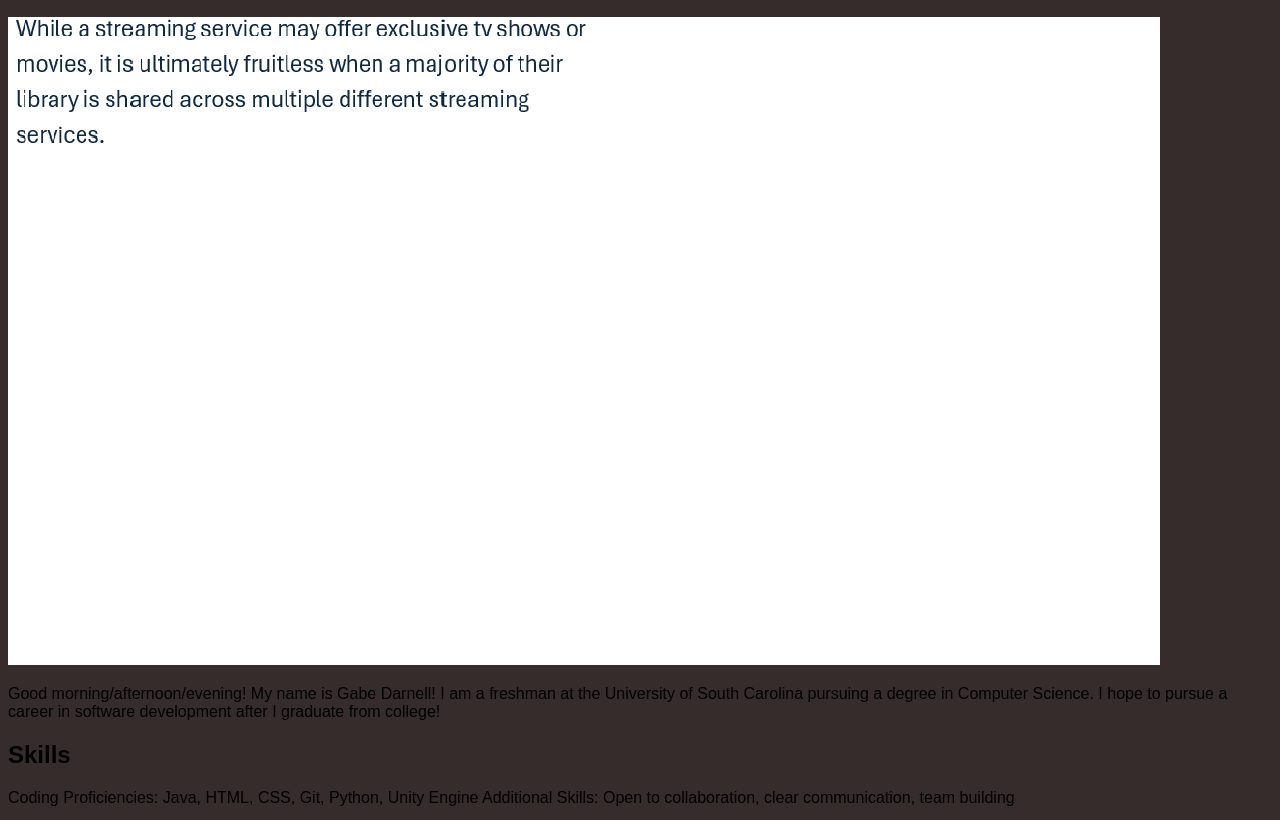
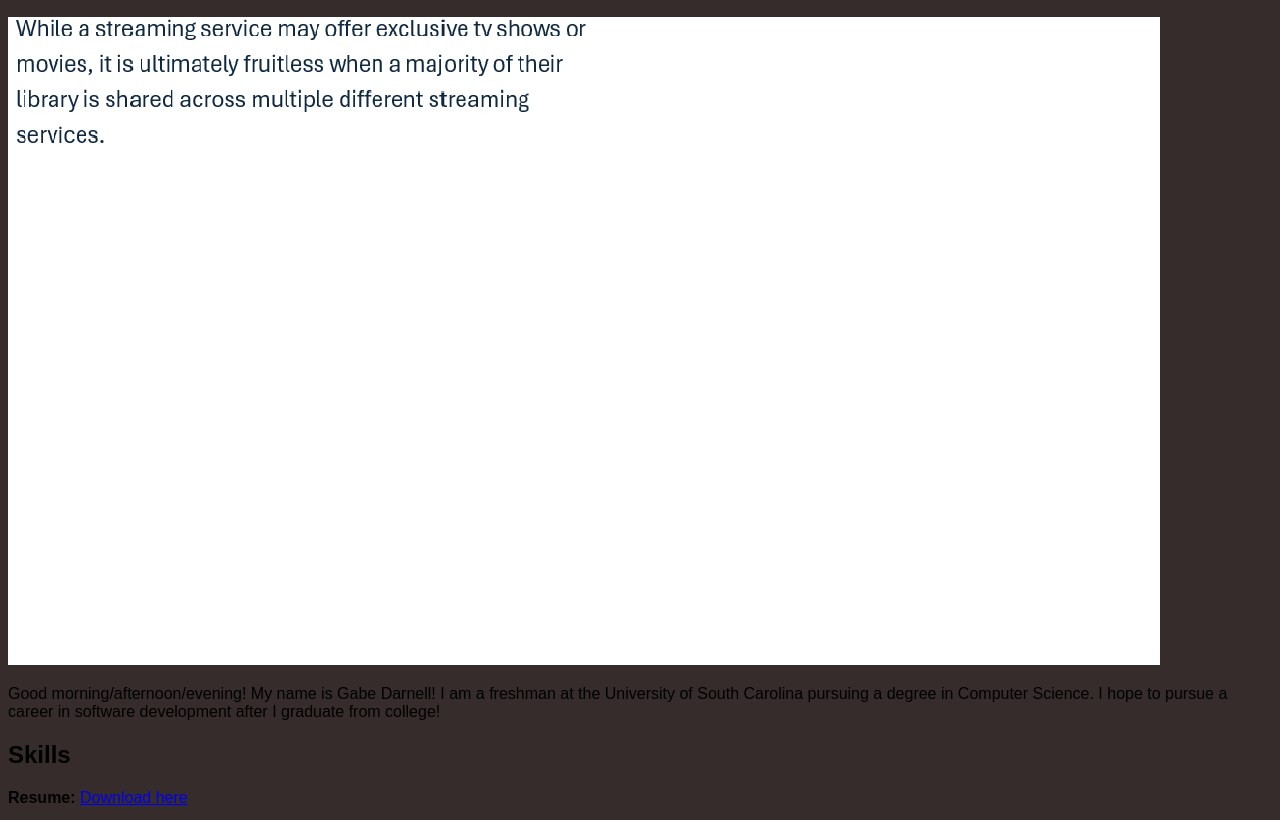
Before and after one commit to GabeDarnell/GabeDarnell.github.io, a plain HTML site: page index.html in a window 1280 px wide. Shown: the part 111-931 px from the top of the page. Drawn offline with Linux system fonts and the light colour scheme.

Commit message:
This is the update including the link to my resume

```diff
--- a/index.html
+++ b/index.html
@@ -18,6 +18,9 @@
 
      <h2>Skills</h2>
      <div class=“skills”>
+      <p><b>Resume:</b>
+        <a href="files/Resume.pdf"> Download here</a>
+      </p>
       <p>
         Coding Proficiencies: Java, HTML, CSS, Git, Python, Unity Engine
         Additional Skills: Open to collaboration, clear communication, team building
```
